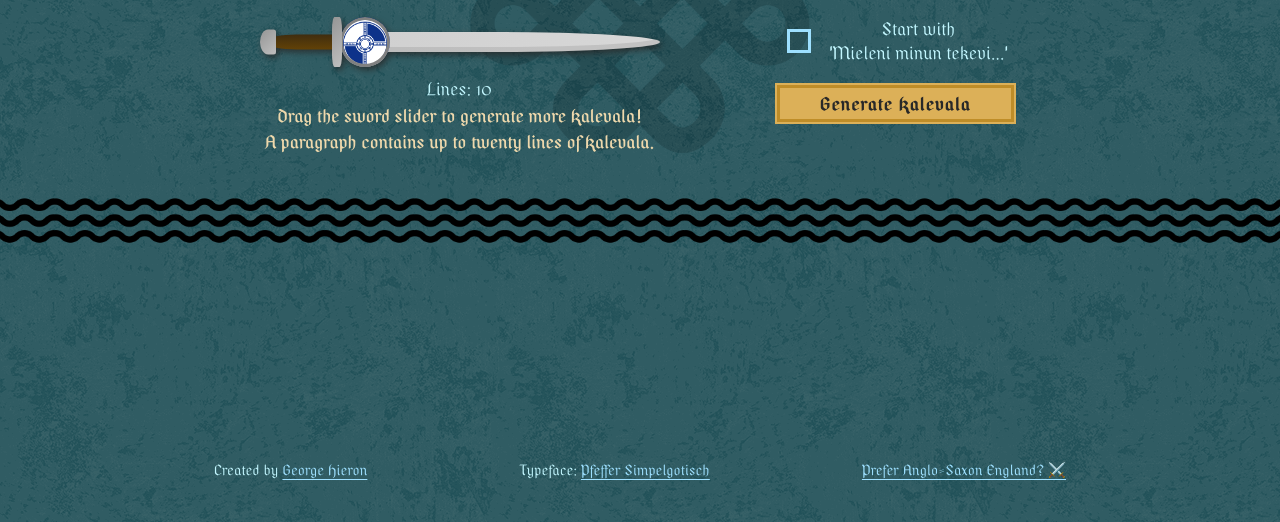
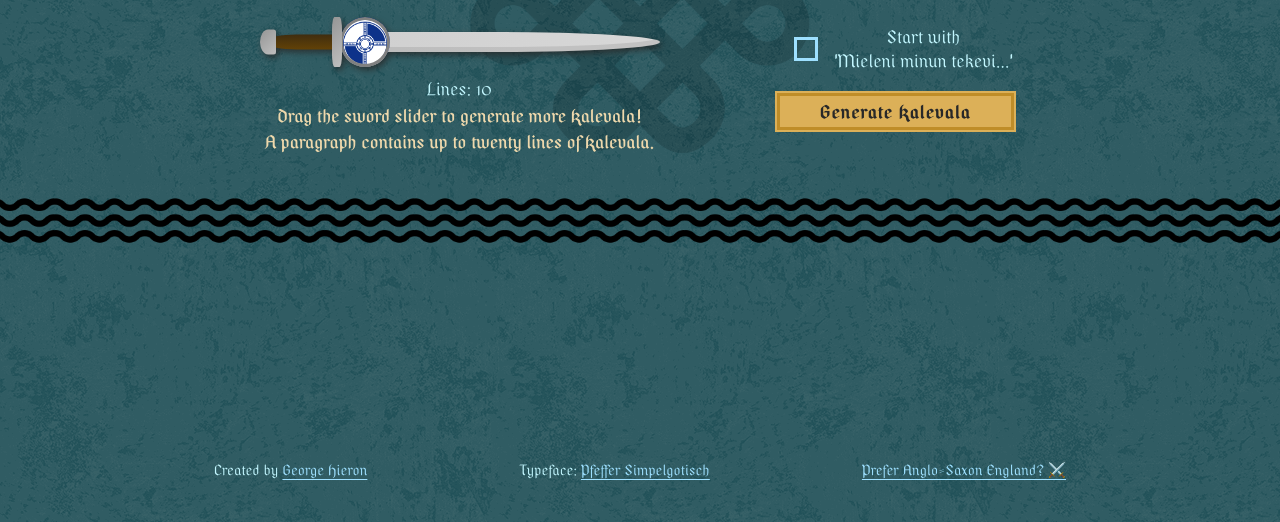
Before and after one commit to georgehieron/kalevala-generator, a plain HTML site: page index.html in a window 1280 px wide. Shown: the part 278-800 px from the top of the page. Drawn offline with Linux system fonts and the light colour scheme.

Commit message:
Checkbox form spacing

```diff
--- a/sass/base/_base.scss
+++ b/sass/base/_base.scss
@@ -55,7 +55,7 @@ body {
         left: 0;
         height: 100%;
         width: 100%;
-        opacity: .24;
+        opacity: 0.24;
         background-image: url("../assets/images/noun_Knot_676658.png");
         background-size: contain;
         background-position: center;
@@ -86,11 +86,14 @@ body {
 }
 
 .intro__generate {
+    display: flex;
+    flex-direction: column;
+    justify-content: center;
+    align-items: center;
     min-width: 15.625rem;
     margin-bottom: 1.25rem;
 
     @media screen and (min-width: 48rem) {
-        text-align: right;
         margin-bottom: 0;
         margin-left: 1.25rem;
     }
--- a/sass/components/_forms.scss
+++ b/sass/components/_forms.scss
@@ -33,7 +33,7 @@ input[type=checkbox] + label {
     text-align: center;
     line-height: 1.5rem;
     margin-left: 1rem;
-    padding-left: 30px;
+    padding-left: 2.5rem;
 
     &:before {
         content: "";
@@ -41,13 +41,13 @@ input[type=checkbox] + label {
         left: 0;
         top: 50%;
         transform: translateY(-50%);
-        height: 24px;
-        width: 24px;
+        height: 1.5rem;
+        width: 1.5rem;
         font-size: 1rem;
         line-height: 1rem;
         text-align: left;
-        padding-top: 1px;
-        padding-left: 1px;
+        padding-top: .0625rem;
+        padding-left: .0625rem;
         border: .1875rem solid $main-color;
         color: $main-color;
         outline: 0;
```
Also changed, not shown: css/main.css, 1 other file.
